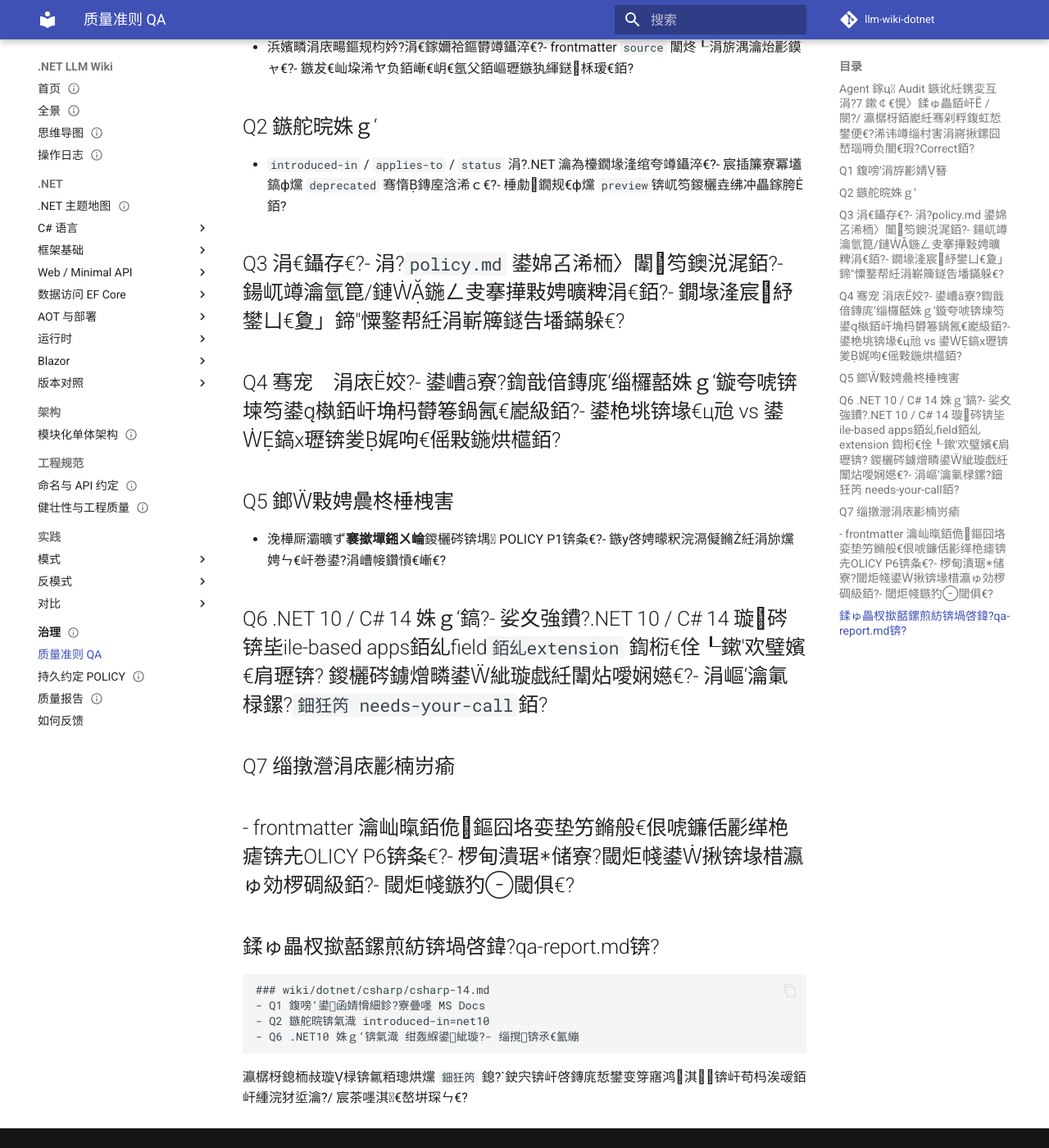
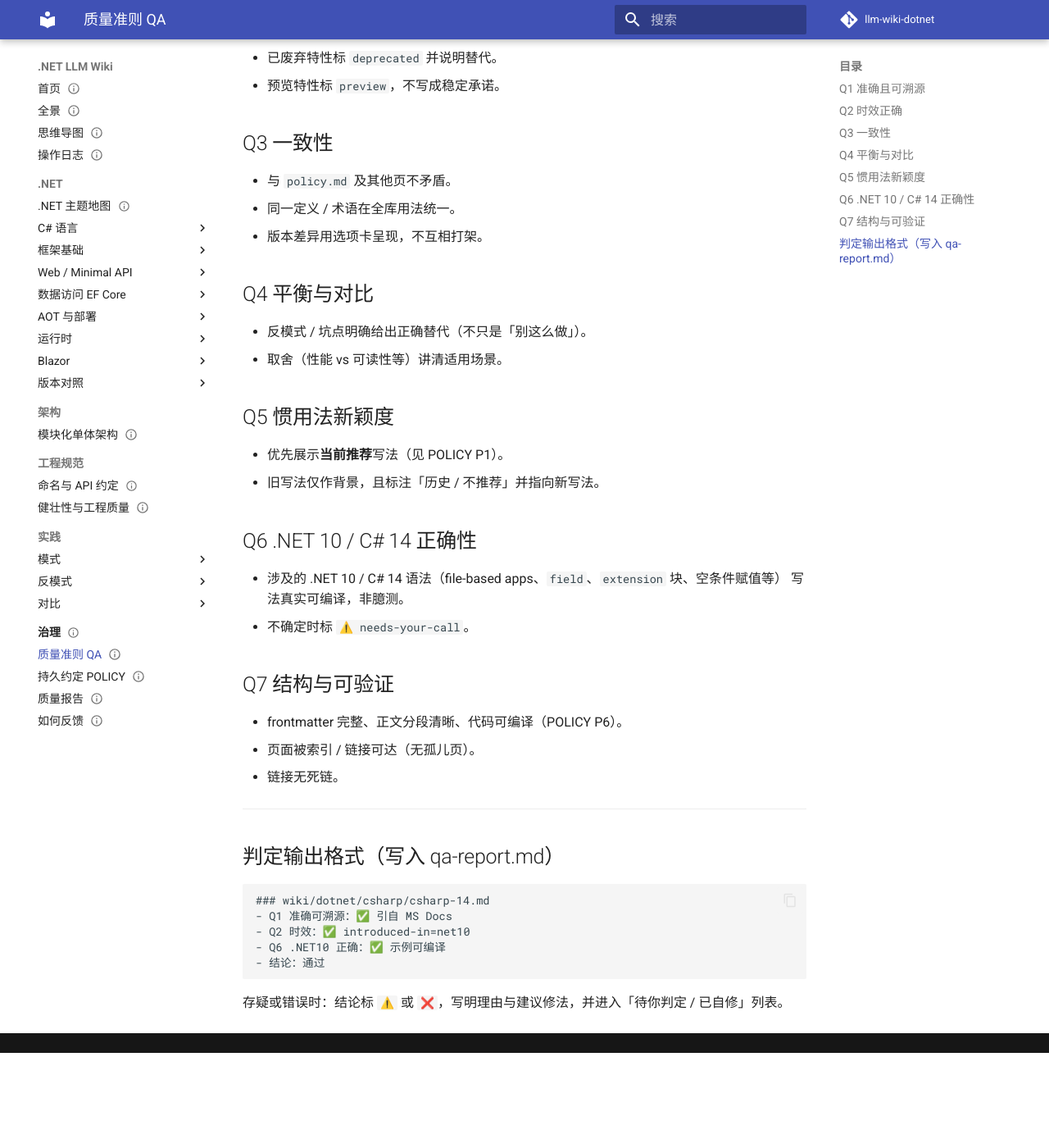
Before and after one commit to fenzel999/llm-wiki-dotnet, an MkDocs documentation site: the page built from wiki/governance/qa.md, in a window 1280 px wide and 1400 px high, scrolled down 507 px. Shown: the whole window at 82% size. Built offline with MkDocs 1.6.1 and Material for MkDocs 9.7.7, drawn with Linux system fonts in a browser that asks for light colours; comment, search, counter and statistics services are not loaded; after the commit the page ends 1791 px from its top, so only the background shows below that; some of the changed text lies outside the part shown.

Commit message:
fix(audit): correct async concurrency & ImmutableArray null claims; rewrite corrupted qa/feedback

````diff
--- a/wiki/governance/qa.md
+++ b/wiki/governance/qa.md
@@ -1,37 +1,64 @@
 ---
-title: 璐ㄩ噺鍑嗗垯 QA
-summary: 鐢ㄦ潵鍒ゆ柇鐭ヨ瘑椤靛閿欑殑 7 鏉?Rubric锛汚udit 渚濇嵁瀹冧富鍔ㄥ垽閿欏苟鑷慨銆?tags: [governance, qa]
+title: 质量准则 QA
+summary: 用来判断知识页对错的 7 条 Rubric；Audit 依据它主动判「对 / 错 / 存疑」并自修。
+tags: [governance, qa]
 introduced-in: general
 applies-to: [all]
 status: stable
 source: AGENTS.md
-updated: 2026-07-09
+updated: 2026-07-10
 ---
 
-# QA 鈥?璐ㄩ噺鍑嗗垯 Rubric
+# QA — 质量准则 Rubric
 
-Agent 鎵ц **Audit** 鏃讹紝鎸変互涓?7 鏉￠€愰〉鍒ゅ畾銆屽 / 閿?/ 瀛樼枒銆嶏紝骞剁粰鍑虹悊鐢便€?浠讳竴缁村害涓嶈揪鏍囧嵆瑙嗕负闇€瑕?Correct銆?
+Agent 执行 **Audit** 时，按以下 7 条逐页判定「对 / 错 / 存疑」，并给出理由。
+任一维度不达标即视为需要 Correct。
+
 ---
 
-## Q1 鍑嗙‘涓斿彲婧簮
-- 浜嬪疄涓庡畼鏂规枃妗?涓€鎵嬭祫鏂欎竴鑷淬€?- frontmatter `source` 闈炵┖涓旂湡瀹炲彲鏌ャ€?- 鏃犮€屾垜浠ヤ负銆嶃€岄€氬父銆嶇瓑鏃犱緷鎹柇瑷€銆?
-## Q2 鏃舵晥姝ｇ‘
-- `introduced-in` / `applies-to` / `status` 涓?.NET 瀹為檯鐗堟湰绾夸竴鑷淬€?- 宸插簾寮冪壒鎬ф爣 `deprecated` 骞惰鏄庢浛浠ｃ€?- 棰勮鐗规€ф爣 `preview`锛屼笉鍐欐垚绋冲畾鎵胯銆?
-## Q3 涓€鑷存€?- 涓?`policy.md` 鍙婂叾浠栭〉闈笉鐭涚浘銆?- 鍚屼竴瀹氫箟/鏈鍦ㄥ叏搴撶敤娉曠粺涓€銆?- 鐗堟湰宸紓鐢ㄩ€夐」鍗″憟鐜帮紝涓嶄簰鐩告墦鏋躲€?
-## Q4 骞宠　涓庡姣?- 鍙嶆ā寮?鍧戠偣鏄庣‘缁欏嚭姝ｇ‘鏇夸唬锛堜笉鍙槸銆屽埆杩欎箞鍋氥€嶏級銆?- 鍙栬垗锛堟€ц兘 vs 鍙鎬х瓑锛夎娓呴€傜敤鍦烘櫙銆?
-## Q5 鎯敤娉曟柊棰栧害
-- 浼樺厛灞曠ず**褰撳墠鎺ㄨ崘**鍐欐硶锛堣 POLICY P1锛夈€?- 鏃у啓娉曚粎浣滆儗鏅紝涓旀爣娉ㄣ€屽巻鍙?涓嶆帹鑽愩€嶃€?
-## Q6 .NET 10 / C# 14 姝ｇ‘鎬?- 娑夊強鐨?.NET 10 / C# 14 璇硶锛坒ile-based apps銆乣field`銆乣extension` 鍧椼€佺┖鏉′欢璧嬪€肩瓑锛?  鍐欐硶鐪熷疄鍙紪璇戯紝闈炶噯娴嬨€?- 涓嶇‘瀹氭椂鏍?`鈿狅笍 needs-your-call`銆?
-## Q7 缁撴瀯涓庡彲楠岃瘉
-- frontmatter 瀹屾暣銆佹鏂囧垎娈垫竻鏅般€佷唬鐮佸彲缂栬瘧锛圥OLICY P6锛夈€?- 椤甸潰琚储寮?閾炬帴鍙揪锛堟棤瀛ゅ効椤碉級銆?- 閾炬帴鏃犳閾俱€?
+## Q1 准确且可溯源
+- 事实与官方文档 / 一手资料一致。
+- frontmatter `source` 非空且真实可查。
+- 无「我认为」「通常」等无依据断言。
+
+## Q2 时效正确
+- `introduced-in` / `applies-to` / `status` 与 .NET 实际版本线一致。
+- 已废弃特性标 `deprecated` 并说明替代。
+- 预览特性标 `preview`，不写成稳定承诺。
+
+## Q3 一致性
+- 与 `policy.md` 及其他页不矛盾。
+- 同一定义 / 术语在全库用法统一。
+- 版本差异用选项卡呈现，不互相打架。
+
+## Q4 平衡与对比
+- 反模式 / 坑点明确给出正确替代（不只是「别这么做」）。
+- 取舍（性能 vs 可读性等）讲清适用场景。
+
+## Q5 惯用法新颖度
+- 优先展示**当前推荐**写法（见 POLICY P1）。
+- 旧写法仅作背景，且标注「历史 / 不推荐」并指向新写法。
+
+## Q6 .NET 10 / C# 14 正确性
+- 涉及的 .NET 10 / C# 14 语法（file-based apps、`field`、`extension` 块、空条件赋值等）
+  写法真实可编译，非臆测。
+- 不确定时标 `⚠️ needs-your-call`。
+
+## Q7 结构与可验证
+- frontmatter 完整、正文分段清晰、代码可编译（POLICY P6）。
+- 页面被索引 / 链接可达（无孤儿页）。
+- 链接无死链。
+
 ---
 
-## 鍒ゅ畾杈撳嚭鏍煎紡锛堝啓鍏?qa-report.md锛?
+## 判定输出格式（写入 qa-report.md）
+
 ```
 ### wiki/dotnet/csharp/csharp-14.md
-- Q1 鍑嗙‘鍙函婧愶細鉁?寮曡嚜 MS Docs
-- Q2 鏃舵晥锛氣渽 introduced-in=net10
-- Q6 .NET10 姝ｇ‘锛氣渽 绀轰緥鍙紪璇?- 缁撹锛氶€氳繃
+- Q1 准确可溯源：✅ 引自 MS Docs
+- Q2 时效：✅ introduced-in=net10
+- Q6 .NET10 正确：✅ 示例可编译
+- 结论：通过
 ```
 
-瀛樼枒鎴栭敊璇椂锛氱粨璁烘爣 `鈿狅笍` 鎴?`鉂宍锛屽啓鏄庣悊鐢变笌寤鸿淇锛屽苟杩涘叆銆屽緟浣犲垽瀹?/ 宸茶嚜淇€嶅垪琛ㄣ€?
+存疑或错误时：结论标 `⚠️` 或 `❌`，写明理由与建议修法，并进入「待你判定 / 已自修」列表。
--- a/wiki/log.md
+++ b/wiki/log.md
@@ -12,6 +12,13 @@ updated: 2026-07-09
 # log — 操作日志
 
 追加式记录。每次操作后在顶部加一行（新在最上）。
+
+- 2026-07-10 **Audit + Correct（全库）**：对照官方文档做一次全库自审，删旧换新。
+    - 事实订正：`dotnet/csharp/async-await.md`「并行组合」原称 `(await GetA(), await GetB())` 为并发——实为串行（表达式从左到右求值），改为先发起 Task 再统一 await，并提示 `Task.WhenAll`。
+    - 事实订正：`comparisons/list-vs-immutablearray.md` 对比表「空值」行：`List<T>` 变量可为 null；`default(ImmutableArray<T>)` 为未初始化态（访问抛异常），空集合须用 `ImmutableArray<T>.Empty`。
+    - 编码修复：`governance/qa.md`、`governance/feedback.md` 磁盘编码损坏（双重编码乱码），用干净 UTF-8 依原结构重写。
+    - 其余 18 个内容页经子代理审计判定通过（frontmatter/source/新惯用法均无问题）。
+    - 更新 `governance/qa-report.md`（本轮结论与已自修表）。`mkdocs build --strict` 通过。
 
 - 2026-07-10 **Ingest（历史版本）**：按微软官方 "What's new" 文档补齐 .NET Core 3.0/3.1、.NET 5/6/7 知识，遵循 POLICY P1「新写法为首选，旧写法一句话标为已被取代」。
     - 新建 `dotnet/versions/netcore3.md`（C# 8：NRT/异步流/范围索引、内置 System.Text.Json 取代 Newtonsoft、单文件/裁剪/R2R、Windows 桌面）、`net5.md`（C# 9：records/顶层语句/模式匹配、统一 net5.0 TFM）、`net6.md`（C# 10 + 最小托管取代 Startup.cs、DateOnly/TimeOnly、日志源生成器）、`net7.md`（C# 11：泛型数学/原始字符串/required、Native AOT 控制台、限流、发布到容器、EF Core 7 批量更新、LibraryImport 取代 DllImport）。均标 `status: deprecated`（EOL），仅保留至今仍有效的知识并链到当前 .NET 10 推荐。
````
Also changed, not shown: wiki/comparisons/list-vs-immutablearray.md (+1 -1 lines), wiki/dotnet/csharp/async-await.md (+5 -3 lines), wiki/governance/feedback.md (+38 -18 lines), wiki/governance/qa-report.md (+8 -0 lines).
